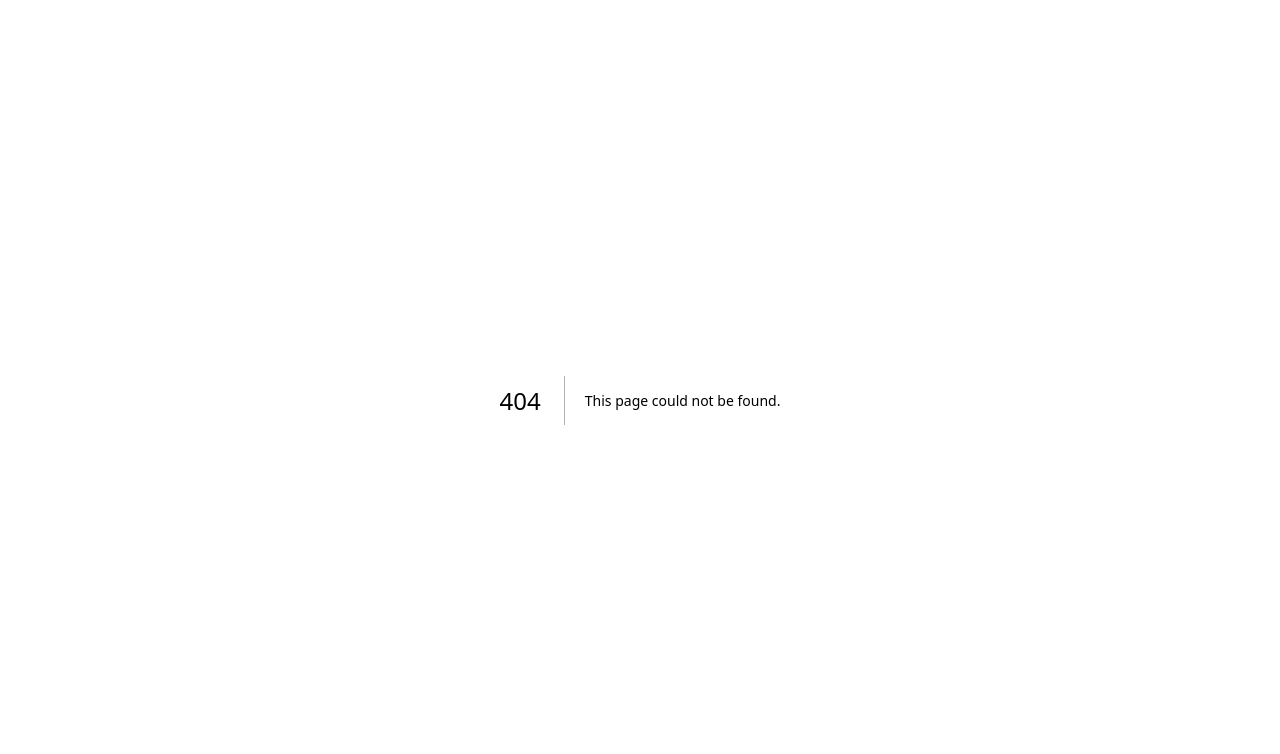
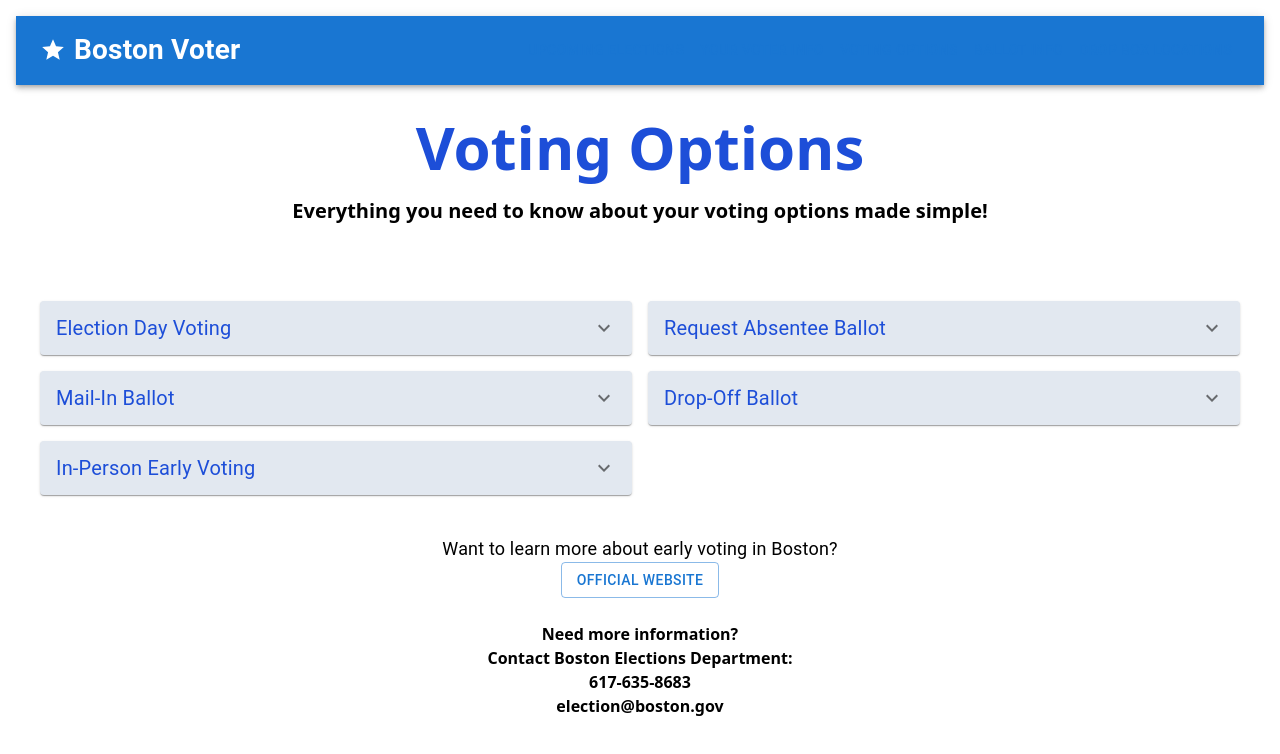
Before and after one commit to BU-Spark/pitne-voter-app, a Next.js app in the folder client/: page /votingOptions in a window 1280 px wide. Before the commit this address had no page. Shown: the top 754 px of the page. Built offline with nearby package versions, Linux system fonts and the light colour scheme.

Commit message:
transitioned early voting page to voting options page and finished the styling and functionality

```diff
--- a/client/src/components/nav/NavBar.tsx
+++ b/client/src/components/nav/NavBar.tsx
@@ -9,11 +9,11 @@ import MenuIcon from '@mui/icons-material/Menu';
 import StarIcon from '@mui/icons-material/Star';
 import { useRouter } from 'next/navigation';
 
-const pages = ['Upcoming Elections', 'Your Voter Info', 'Early Voting', 'Ballot Info', 'Drop Box Locations'];
+const pages = ['Upcoming Elections', 'Your Voter Info', 'Voting Options', 'Ballot Info', 'Drop Box Locations'];
 const links: Record<string, string> = {
   'Upcoming Elections': '/upcomingElections',
   'Your Voter Info': '/voterInfo',
-  'Early Voting': '/earlyVoting',
+  'Voting Options': '/votingOptions',
   'Ballot Info': '/ballotInfo',
   'Drop Box Locations': '/dropBoxLocations'
 };
--- a/client/src/pages/upcomingElections/index.tsx
+++ b/client/src/pages/upcomingElections/index.tsx
@@ -9,14 +9,14 @@ export default function UpcomingElections() {
     return (
         <div className=''>
             <div className='flex flex-col justify-center items-center p-4 text-center'>
-                <h1 className='text-blue-700 font-bold text-7xl '>LET’S VOTE!</h1>
+                <h1 className='text-blue-700 font-bold text-7xl '>LET&#39;S VOTE!</h1>
                 <p className='p-5 text-xl'>The most important information about Boston&#39;s municipal elections to help you navigate your voting journey</p>
             </div>
 
 
             <div className='flex flex-col justify-center items-center p-4'>
                 <ButtonFill name='Your Voter Info' link='/voterInfo' className='p-4 m-4 rounded-full bg-blue-700 text-white' />
-                <ButtonFill name='How do I register' link='https://www.sec.state.ma.us/divisions/elections/voter-resources/registering-to-vote.htm' variant='outlined' className='p-4 m-4 rounded-full bg-white text-blue-700 border-blue-800  hover:bg-gray-100' />
+                <ButtonFill name='How do I register' link='https://www.sec.state.ma.us/divisions/elections/voter-resources/registering-to-vote.htm' variant='outlined' className='p-4 m-4 rounded-full bg-white text-blue-700 border-blue-800  hover:bg-gray-200' />
                 <p className='text-red-500'>Deadline to register: <strong>Aug 24, 2024</strong></p>
             </div>
 
@@ -31,8 +31,8 @@ export default function UpcomingElections() {
 
             <div className='flex flex-col justify-center items-center p-4 my-10'>
                 <p className=' font-semibold p-4'>You may be wondering.....</p>
-                <ButtonFill name='What&#39;s on the Ballot' link='/ballotInfo' variant='outlined' className='p-4 m-4 rounded-full bg-white text-blue-700 border-blue-800  hover:bg-gray-100' />
-                <ButtonFill name='What are my voting options' link='/earlyVoting' variant='outlined' className='p-4 m-4 rounded-full bg-white text-blue-700 border-blue-800  hover:bg-gray-100' />
+                <ButtonFill name='What&#39;s on the Ballot' link='/ballotInfo' variant='outlined' className='p-4 m-4 rounded-full bg-white text-blue-700 border-blue-800  hover:bg-gray-200' />
+                <ButtonFill name='What are my voting options' link='/earlyVoting' variant='outlined' className='p-4 m-4 rounded-full bg-white text-blue-700 border-blue-800  hover:bg-gray-200' />
             </div>
 
 
--- a/client/src/pages/earlyVoting/DropDownInfo.tsx
+++ b/client/src/pages/votingOptions/DropDownInfo.tsx
@@ -5,6 +5,14 @@ import ButtonFill from '@/components/button/ButtonFill';
 
 // Define the info for the dropdown menu
 const dropdownData = [
+  {
+    title: 'Election Day Voting',
+    content: {
+      paragraph1: 'For in-person voting on the day of the election, show up to your assigned polling location during its hours of operation to cast your vote.',
+      button1Text: 'Your Polling Location',
+      button1Link: '/voterInfo',
+    }
+  },
   {
     title: 'Request Absentee Ballot',
     content: {
@@ -20,9 +28,9 @@ const dropdownData = [
   {
     title: 'Mail-In Ballot',
     content: {
-      paragraph1: 'After completing and submitting your application, an Absentee Ballot will be sent to you in the mail with a set of return envelopes and mail-instructions.',
+      paragraph1: 'After completing and submitting your application, an Absentee Ballot will be sent to you in the mail with a set of return envelopes and mail-instructions. Follow the instructions and track your ballot to ensure it is received.',
       button1Text: 'Track Your Ballot',
-      button1Link: ''
+      button1Link: 'https://www.sec.state.ma.us/WhereDoIVoteMA/TrackMyBallot'
     }
   },
   {
@@ -40,14 +48,6 @@ const dropdownData = [
       button1Text: 'Early Voting Locations',
       button1Link: '/dropBoxLocations',
       paragraphRed: 'You have until 12 p.m. the Monday before the election to vote in person.'
-    }
-  },
-  {
-    title: 'Election Day Voting',
-    content: {
-      paragraph1: 'See the map below for drop box locations on the day of the election.',
-      button1Text: 'Drop Box Map',
-      button1Link: '/dropBoxLocations',
     }
   },
 ];
@@ -69,14 +69,14 @@ const DropDownInfo = () => {
               </AccordionSummary>
 
               {/* CONTENT OF DROPDOWNS */}
-              <AccordionDetails sx={{ textAlign: 'center' }}>
+              <AccordionDetails sx={{ textAlign: 'center', paddingBottom: '32px' }}>
 
                 {/* bullet list is only for drop-off ballot menu */}
                 {(item.title === 'Drop-Off Ballot') && (
                   <div style={{ display: 'flex', justifyContent: 'center' }}>
                     <div style={{ textAlign: 'left', maxWidth: '700px' }}>
-                      <Typography sx={{ fontSize: '18px' }}>Ballots can be delivered via:</Typography>
-                      <ul className={"list-disc list-inside"} style={{ fontSize: '18px' }}>
+                      <Typography sx={{ fontSize: '18px' }}>In addition to mailing, absentee ballots can be delivered via:</Typography>
+                      <ul className={"list-disc list-outside"} style={{ fontSize: '18px', marginLeft: '18px' }}>
                         <li>In person to your local election office</li>
                         <li>Drop box in Boston</li>
                         <li>Any early voting location in Boston during early voting hours</li>
@@ -90,18 +90,23 @@ const DropDownInfo = () => {
                   {item.content.paragraph1}
                 </Typography>
 
-                <ButtonFill name={item.content.button1Text} link={item.content.button1Link} className='h-16 p-5 my-8 rounded-full bg-blue-700 text-white' />
+                <ButtonFill name={item.content.button1Text} link={item.content.button1Link} className='h-16 p-5 mt-8 rounded-full bg-blue-700 text-white' />
+
+                {/* Add translation link to Absentee Ballot dropdown */}
+                {(item.title === 'Request Absentee Ballot') && (
+                    <Typography className='hover:underline mb-8' sx={{ fontSize: '14px'}}><a href='https://www.sec.state.ma.us/divisions/elections/languages/vote-by-mail-applications.htm'>Click here for translated applications</a></Typography>
+                )}
 
                 {/* other paragraphs/buttons are only on certain dropdowns */}
                 {item.content.paragraph2 && (
-                  <Typography sx={{ fontSize: '18px' }}>
+                  <Typography className='mt-8' sx={{ fontSize: '18px' }}>
                     {item.content.paragraph2}
                   </Typography>
                 )}
 
-                {/* address card is only for first dropdown */}
+                {/* address card is only for Request Absentee Ballot dropdown */}
                 {(item.title === 'Request Absentee Ballot') && (
-                  <div style={{ display: 'flex', justifyContent: 'center' }}>
+                  <div className="flex justify-center">
                     <Card sx={{ maxWidth: 275 }} className='mb-8 mt-4'>
                       <CardContent sx={{ textAlign: 'left' }}>
                         <Typography sx={{ fontSize: '18px' }}>Boston Elections Department</Typography>
@@ -112,6 +117,33 @@ const DropDownInfo = () => {
                   </div>
                 )}
 
+                {/* bullet list only for Election Day dropdown */}
+                {(item.title === 'Election Day Voting') && (
+                  <div className='mt-8' style={{ display: 'flex', justifyContent: 'center' }}>
+                    <div style={{ textAlign: 'left', maxWidth: '700px' }}>
+                      <Typography sx={{ fontSize: '18px' }}>You may need to show identification when you check-in at your polling place if:</Typography>
+                      <br />
+                      <ul className={"list-disc list-outside"} style={{ fontSize: '18px', marginLeft: '18px' }}>
+                        <li>You are voting for the first time in Massachusetts</li>
+                        <li>You are on the inactive voter list</li>
+                        <li>You are casting a provisional or challenged ballot</li>
+                        <li>The poll worker has a practical and legal reason to ask for identification</li>
+                      </ul>
+                      <Typography sx={{ fontSize: '18px', marginTop: '32px' }}>Identification needs to show your name and the address where you are registered to vote. Examples of acceptable identification are:</Typography>
+                      <br />
+                      <ul className={"list-disc list-outside"} style={{ fontSize: '18px', marginLeft: '18px' }}>
+                        <li>A driver's license</li>
+                        <li>A state ID card</li>
+                        <li>A recent utility bill</li>
+                        <li>A rent receipt or lease</li>
+                        <li>A copy of a voter registration affidavit</li>
+                        <li>A letter from a school dormitory or housing office</li>
+                        <li>Any other printed identification which contains your name and address</li>
+                      </ul>
+                    </div>
+                   </div>
+                )}
+
                 {/* additional paragraphs and buttons */}
                 {item.content.paragraph3 && (
                   <Typography sx={{ fontSize: '18px' }}>
@@ -119,12 +151,12 @@ const DropDownInfo = () => {
                   </Typography>
                 )}
                 {item.content.paragraphRed && (
-                  <Typography className="text-red-600" sx={{ fontSize: '18px' }}>
+                  <Typography className="text-red-600 mt-8" sx={{ fontSize: '18px' }}>
                     {item.content.paragraphRed}
                   </Typography>
                 )}
                 {item.content.button2Text && (
-                  <ButtonFill name={item.content.button2Text} link={item.content.button2Link} className='h-16 p-5 my-8 rounded-full bg-blue-700 text-white' />
+                  <ButtonFill name={item.content.button2Text} link={item.content.button2Link} className='h-16 p-5 mt-8 rounded-full bg-blue-700 text-white' />
 
                 )}
               </AccordionDetails>
@@ -132,11 +164,20 @@ const DropDownInfo = () => {
           </Grid>
         ))}
       </Grid>
-      <div style={{ textAlign: 'center', marginTop: '60px' }}>
-        <p>Need more information?</p><br />
-        <p><strong>617-635-8683</strong></p>
-        <p><strong>election@boston.gov</strong></p>
+
+      {/* Additional info button */}
+      <div className="w-full max-w-full mt-10 text-center">
+            <Typography sx={{ fontSize: '18px' }}>Want to learn more about early voting in Boston?</Typography>
+            <ButtonFill name="Official Website" link="https://www.boston.gov/departments/elections/early-voting-boston" variant='outlined' className='p-4 m-4 rounded-full bg-white text-blue-700 border-blue-800  hover:bg-gray-200'/>
       </div>
+
+      {/* Contact info of Boston Elections Department */}
+      <div className="my-6 text-center"><strong>
+        <p>Need more information?</p>
+        <p>Contact Boston Elections Department:</p>
+        <p>617-635-8683</p>
+        <p>election@boston.gov</p>
+      </strong></div>
     </>
   );
 };
--- a/client/src/pages/earlyVoting/index.tsx
+++ b/client/src/pages/votingOptions/index.tsx
@@ -1,12 +1,12 @@
 import React from 'react'
 import DropDownInfo from './DropDownInfo';
 
-const EarlyVoting = () => {
+const VotingOptions = () => {
     return (
         <div className=''>
 
             <div className='flex flex-col justify-center items-center p-4 text-center mb-10'>
-                <h1 className='text-blue-700 font-bold text-6xl '>Early Voting Options</h1>
+                <h1 className='text-blue-700 font-bold text-6xl '>Voting Options</h1>
                 <h1 className='font-semibold text-xl p-5'>Everything you need to know about your voting options made simple!</h1>
             </div>
             <DropDownInfo />
@@ -14,4 +14,4 @@ const EarlyVoting = () => {
     )
 }
 
-export default EarlyVoting;
+export default VotingOptions;
--- a/client/tailwind.config.ts
+++ b/client/tailwind.config.ts
@@ -15,6 +15,11 @@ const config: Config = {
           "conic-gradient(from 180deg at 50% 50%, var(--tw-gradient-stops))",
       },
     },
+    maxWidth: {
+        '1/4': '25%',
+        '1/2': '50%',
+        '3/4': '75%',
+    },
   },
   plugins: [],
 };
```
